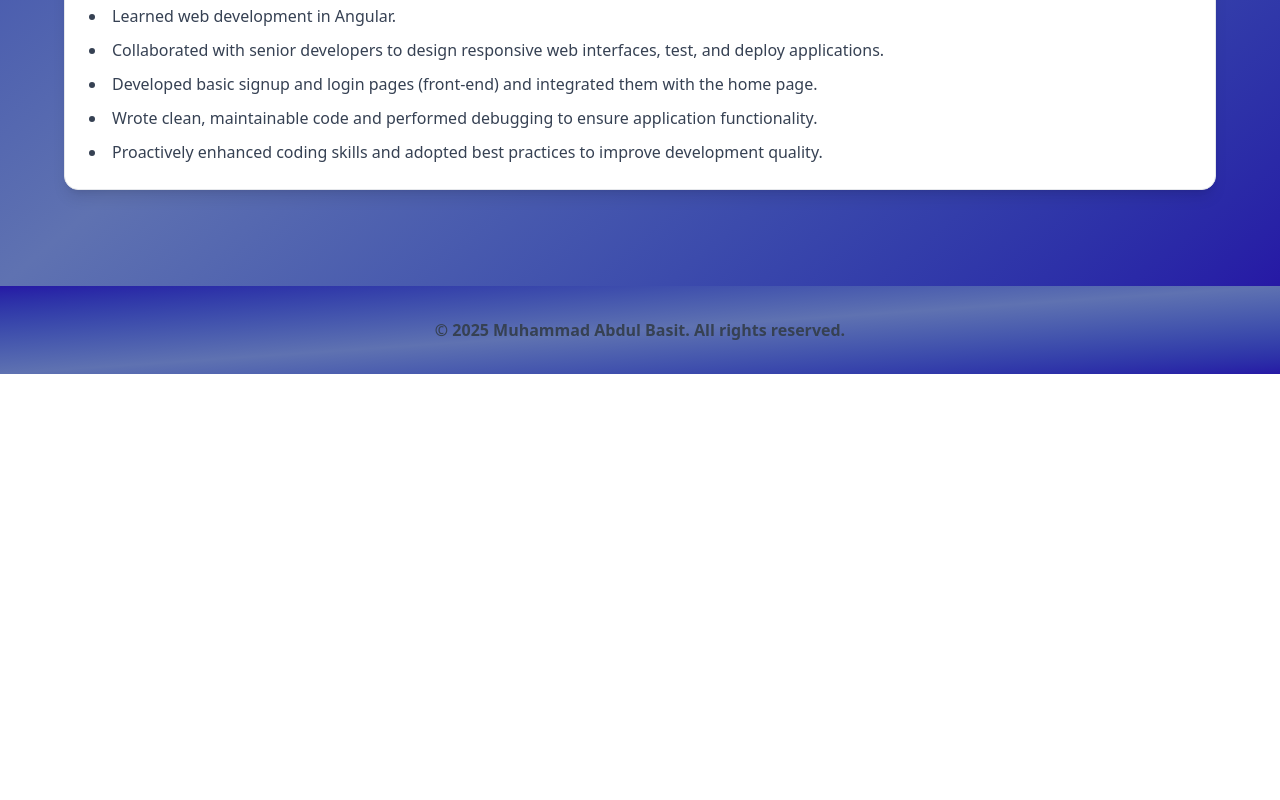
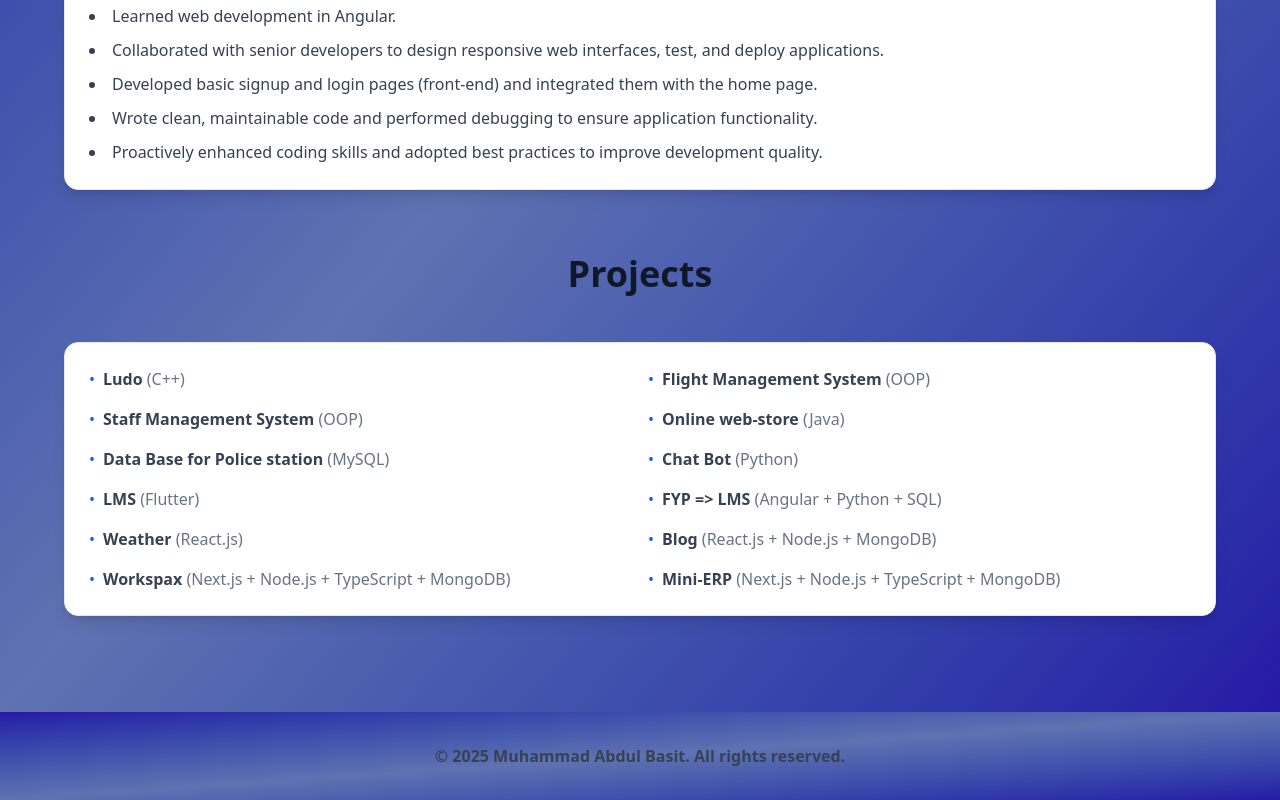
Before and after one commit to Abdulb7772/Portfolio, a React (Vite) app: page /experience in a window 1280 px wide. Shown: the part 858-1658 px from the top of the page. Before the commit the page ends 1232 px from the top, so only its background shows below. Built offline with nearby package versions, Linux system fonts and the light colour scheme.

Commit message:
Update Decimal Solutions responsibilities and add Projects section

```diff
--- a/src/components/Experience.jsx
+++ b/src/components/Experience.jsx
@@ -4,12 +4,12 @@ export default function Experience() {
       company: "DECIMAL SOLUTIONS",
       location: "Islamabad, Pakistan",
       role: "Full-stack Developer Intern",
-      period: "Dec 2025 - Jan 2026",
+      period: "Dec 2025 - Continue",
       responsibilities: [
         "Refreshed and strengthened core concepts of React.js, focusing on component-based architecture and state management.",
         "Developed small-scale applications including a weather application and a to-do list, utilizing React, Tailwind CSS, and shadcn/ui for modern, responsive user interfaces.",
         "Actively contributed to the development of a blog management system using the MERN stack, gaining hands-on experience with full-stack workflows.",
-        "Currently working on a blog website project, implementing features such as blog creation, editing, and listing using Next.js for the frontend and MongoDB as the backend database.",
+        "Currently working on different web projects, implementing multiple features using Next.js typescript for the frontend,node.js in typescript for backend and MongoDB as the backend database.",
         "Gained practical exposure to RESTful APIs, database integration, and modern frontend-backend communication.",
         "Improved problem-solving skills and understanding of real-world software development practices in an agile team environment."
       ]
@@ -27,6 +27,21 @@ export default function Experience() {
         "Proactively enhanced coding skills and adopted best practices to improve development quality."
       ]
     }
+  ];
+
+  const projects = [
+    { name: "Ludo", tech: "C++" },
+    { name: "Flight Management System", tech: "OOP" },
+    { name: "Staff Management System", tech: "OOP" },
+    { name: "Online web-store", tech: "Java" },
+    { name: "Data Base for Police station", tech: "MySQL" },
+    { name: "Chat Bot", tech: "Python" },
+    { name: "LMS", tech: "Flutter" },
+    { name: "FYP => LMS", tech: "Angular + Python + SQL" },
+    { name: "Weather", tech: "React.js" },
+    { name: "Blog", tech: "React.js + Node.js + MongoDB" },
+    { name: "Workspax", tech: "Next.js + Node.js + TypeScript + MongoDB" },
+    { name: "Mini-ERP", tech: "Next.js + Node.js + TypeScript + MongoDB" }
   ];
 
   return (
@@ -64,6 +79,24 @@ export default function Experience() {
             </div>
           ))}
         </div>
+
+        {/* Projects Section */}
+        <div className="mt-16">
+          <h2 className="text-4xl font-bold mb-12 text-center">Projects</h2>
+          <div className="bg-white dark:bg-slate-900 rounded-xl p-6 shadow-lg border border-gray-200 dark:border-gray-800">
+            <ul className="grid grid-cols-1 md:grid-cols-2 gap-4">
+              {projects.map((project, index) => (
+                <li key={index} className="flex items-start text-gray-700 dark:text-gray-300">
+                  <span className="text-blue-600 dark:text-blue-400 mr-2">•</span>
+                  <div>
+                    <span className="font-semibold">{project.name}</span>
+                    <span className="text-gray-500 dark:text-gray-400"> ({project.tech})</span>
+                  </div>
+                </li>
+              ))}
+            </ul>
+          </div>
+        </div>
       </div>
     </section>
   );
```
